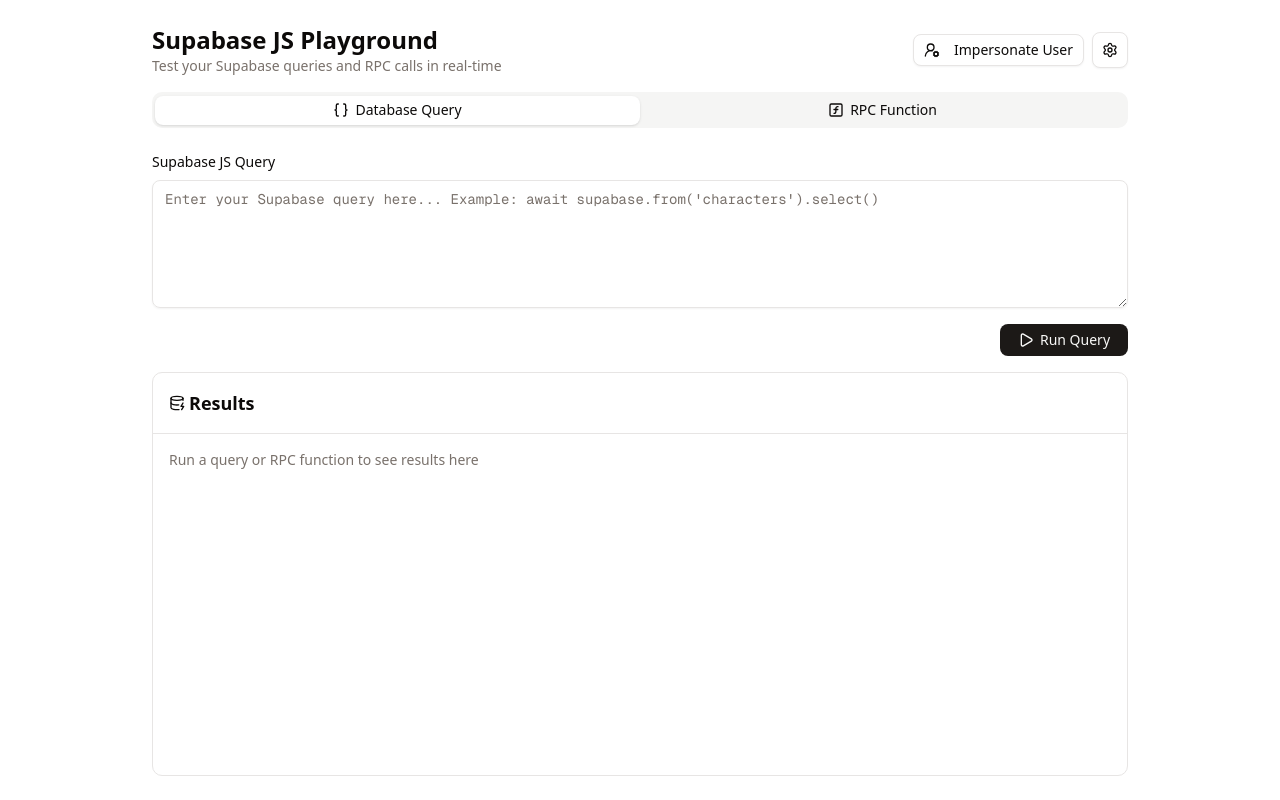
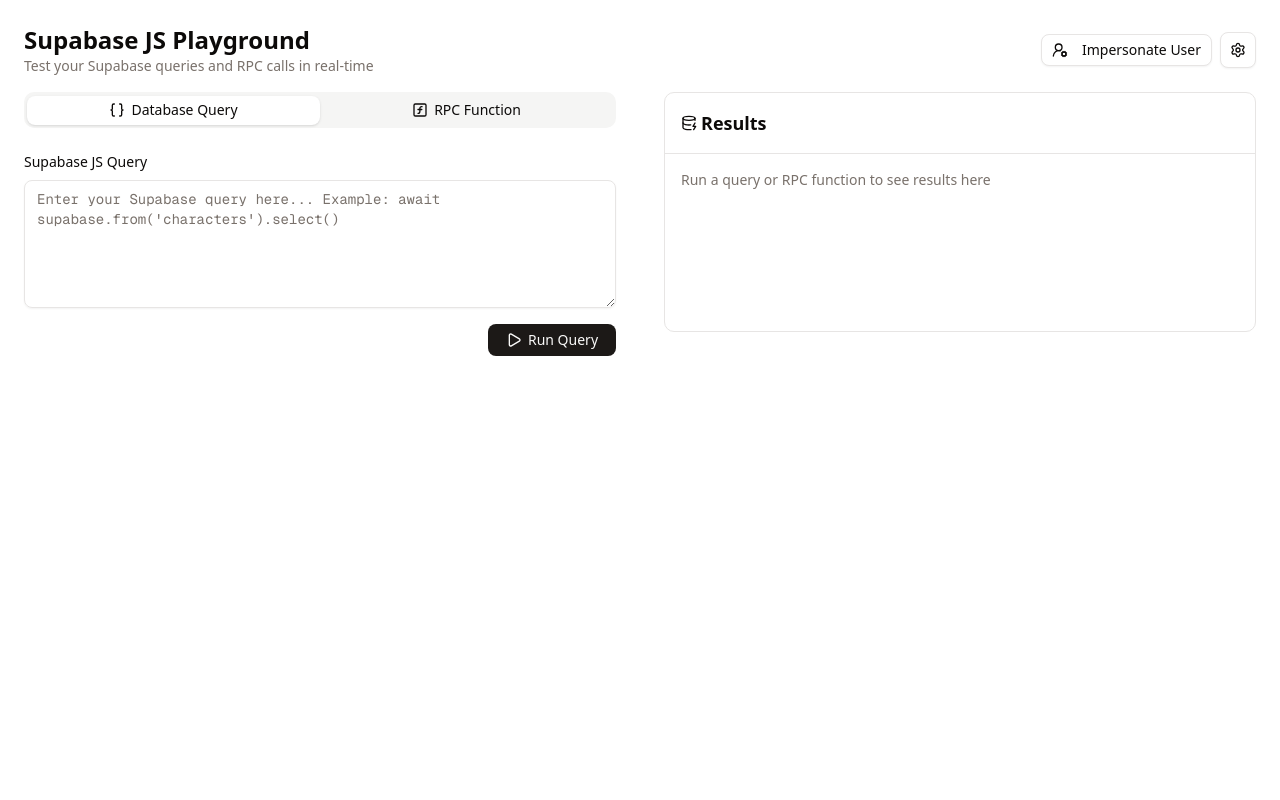
Before and after one commit to Dineshs91/supabase-js-playground, a Next.js app: page / in a window 1280 px wide. Built offline with nearby package versions, Linux system fonts and the light colour scheme.

Commit message:
Update layout

```diff
--- a/src/components/SupabasePlayground.tsx
+++ b/src/components/SupabasePlayground.tsx
@@ -117,7 +117,7 @@
   }
 
   return (
-    <div className="h-screen flex flex-col max-w-5xl mx-auto">
+    <div className="h-screen flex flex-col max-w-5xl lg:max-w-7xl mx-auto">
       <div className="flex-shrink-0 w-full p-6 pb-4">
         <div className="flex items-center justify-between">
           <div>
@@ -133,8 +133,8 @@
         </div>
       </div>
 
-      {/* Tabs Section - Fixed */}
-      <div className="flex-shrink-0 w-full px-6">
+      <section className='flex flex-col lg:flex-row'>
+         <div className={'w-full px-6 lg:w-1/2'}>
           <Tabs defaultValue="query" className="w-full">
             <TabsList className="grid w-full grid-cols-2">
               <TabsTrigger value="query">
@@ -237,7 +237,7 @@
           </Tabs>
         </div>
 
-      <div className="flex-1 w-full p-6 pt-4 flex flex-col min-h-0">
+        <div className={'w-full p-6 lg:pt-0 pt-4 flex flex-col lg:w-1/2'}>
           <div className="border rounded-lg flex flex-col h-full">
             <div className="flex-shrink-0 p-4 border-b">
               <div className="flex items-center justify-between">
@@ -300,6 +300,7 @@
             </div>
           </div>
         </div>
+      </section>
     </div>
   )
 }
```
Lines whose indentation alone changed are shown as unchanged.
